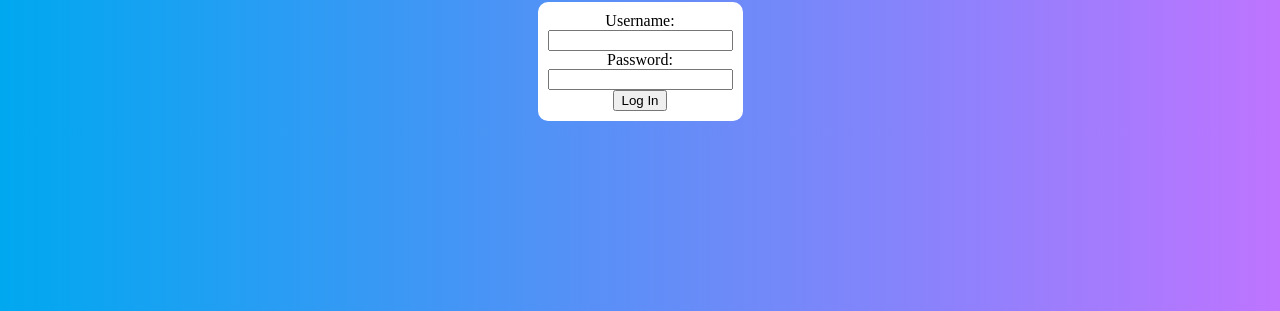
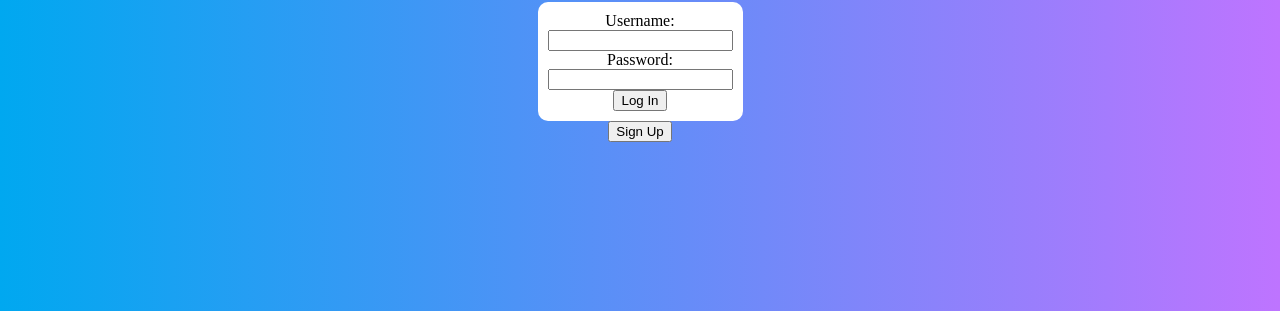
Before and after one commit to rchazen/CSE111-Project, a Flask app: page /login in a window 1280 px wide. Shown: the part 136-447 px from the top of the page. Run offline with Flask 2, Linux system fonts and the light colour scheme.

Commit message:
Sign up button on login page

```diff
--- a/templates/login.html
+++ b/templates/login.html
@@ -30,6 +30,9 @@
         </div>
     </div>
 
+    <!-- Button to signup on login page -->
+    <a href=/signup><button type=”button”>Sign Up</button></a>
+
     <script src="{{url_for('static', filename='myScript.js')}}"></script>
     </body>
 </html>
```
